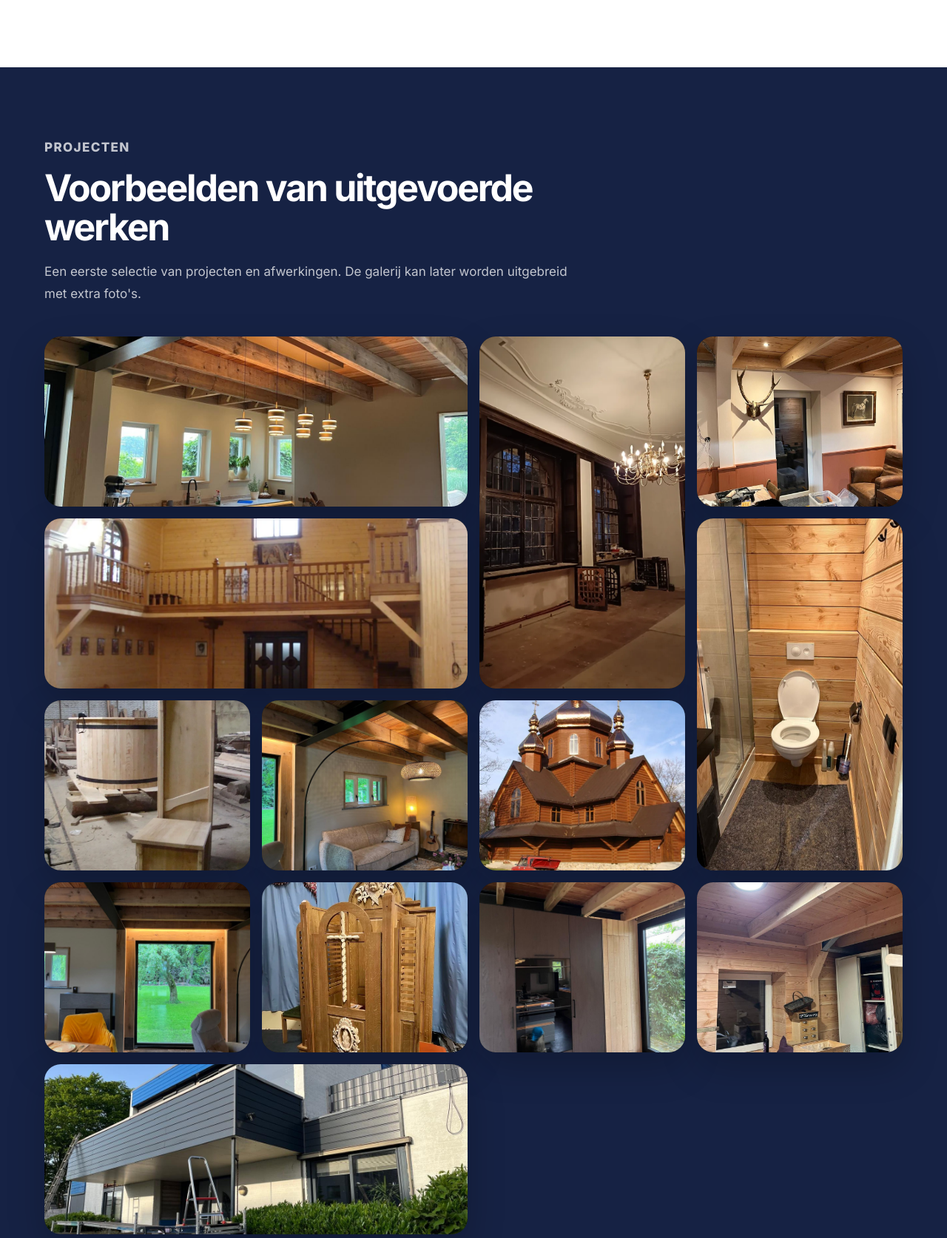
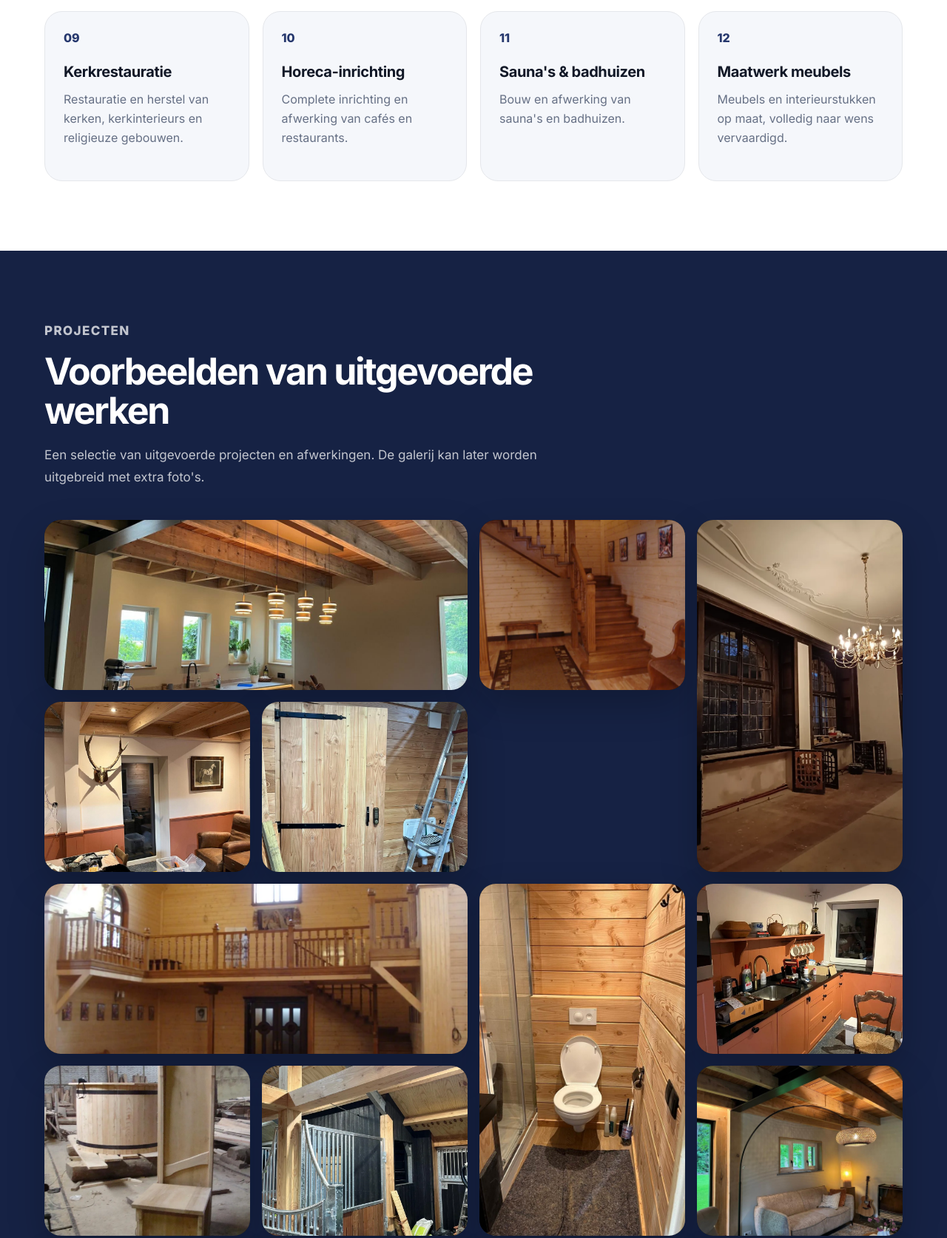
Before and after one commit to merxio-nl/allround4you, a plain HTML site: page index.html in a window 1280 px wide. Shown: the part 1976-3650 px from the top of the page at 74% size. Drawn offline with Linux system fonts and the light colour scheme.

Commit message:
Finalize website for client handover

```diff
--- a/index.html
+++ b/index.html
@@ -215,6 +215,50 @@
         Dakconstructies, tuinhuizen, borduren, bestrating en opruimwerk na bouwprojecten.
        </p>
       </article>
+      <article class="service-card">
+       <span>
+        09
+       </span>
+       <h3>
+        Kerkrestauratie
+       </h3>
+       <p>
+        Restauratie en herstel van kerken, kerkinterieurs en religieuze gebouwen.
+       </p>
+      </article>
+      <article class="service-card">
+       <span>
+        10
+       </span>
+       <h3>
+        Horeca-inrichting
+       </h3>
+       <p>
+        Complete inrichting en afwerking van cafés en restaurants.
+       </p>
+      </article>
+      <article class="service-card">
+       <span>
+        11
+       </span>
+       <h3>
+        Sauna's &amp; badhuizen
+       </h3>
+       <p>
+        Bouw en afwerking van sauna's en badhuizen.
+       </p>
+      </article>
+      <article class="service-card">
+       <span>
+        12
+       </span>
+       <h3>
+        Maatwerk meubels
+       </h3>
+       <p>
+        Meubels en interieurstukken op maat, volledig naar wens vervaardigd.
+       </p>
+      </article>
      </div>
     </div>
    </section>
@@ -230,12 +274,15 @@
        Voorbeelden van uitgevoerde werken
       </h2>
       <p>
-       Een eerste selectie van projecten en afwerkingen. De galerij kan later worden uitgebreid met extra foto's.
+       Een selectie van uitgevoerde projecten en afwerkingen. De galerij kan later worden uitgebreid met extra foto's.
       </p>
      </div>
      <div class="gallery">
       <button class="gallery-item wide" data-full="img/portfolio/work-1.jpg" type="button">
        <img alt="Interieur met houten balken en keukenafwerking" decoding="async" height="960" loading="lazy" src="img/portfolio/work-1.jpg" width="1280"/>
+      </button>
+      <button class="gallery-item" data-full="img/portfolio/work-14.webp" type="button">
+       <img alt="Trappenhuis met kluisjes en houten traptreden" decoding="async" height="960" loading="lazy" src="img/portfolio/work-14.webp" width="1280"/>
       </button>
       <button class="gallery-item tall" data-full="img/portfolio/work-10.webp" type="button">
        <img alt="Ruimte in renovatie met oude vensters en stucwerk aan het plafond" decoding="async" height="1280" loading="lazy" src="img/portfolio/work-10.webp" width="722"/>
@@ -243,26 +290,47 @@
       <button class="gallery-item" data-full="img/portfolio/work-2.jpg" type="button">
        <img alt="Binnenafwerking met houten plafond" decoding="async" height="1200" loading="lazy" src="img/portfolio/work-2.jpg" width="900"/>
       </button>
+      <button class="gallery-item" data-full="img/portfolio/work-15.webp" type="button">
+       <img alt="Houten deur met slim slot in bijgebouw" decoding="async" height="1280" loading="lazy" src="img/portfolio/work-15.webp" width="960"/>
+      </button>
       <button class="gallery-item wide" data-full="img/portfolio/work-9.webp" type="button">
        <img alt="Interieur met houten balkon, trap en lambrisering" decoding="async" height="960" loading="lazy" src="img/portfolio/work-9.webp" width="1280"/>
       </button>
       <button class="gallery-item tall" data-full="img/portfolio/work-3.jpg" type="button">
        <img alt="Sanitaire ruimte met houten wandbekleding" decoding="async" height="1200" loading="lazy" src="img/portfolio/work-3.jpg" width="900"/>
       </button>
+      <button class="gallery-item" data-full="img/portfolio/work-16.webp" type="button">
+       <img alt="Keukenrenovatie met maatwerk kastenwand" decoding="async" height="1280" loading="lazy" src="img/portfolio/work-16.webp" width="960"/>
+      </button>
       <button class="gallery-item" data-full="img/portfolio/work-11.webp" type="button">
        <img alt="Houtwerkplaats met maatwerk in aanbouw" decoding="async" height="1280" loading="lazy" src="img/portfolio/work-11.webp" width="960"/>
+      </button>
+      <button class="gallery-item" data-full="img/portfolio/work-17.webp" type="button">
+       <img alt="Stal met houten balkenconstructie en boxafscheidingen" decoding="async" height="1280" loading="lazy" src="img/portfolio/work-17.webp" width="960"/>
       </button>
       <button class="gallery-item" data-full="img/portfolio/work-4.jpg" type="button">
        <img alt="Woonruimte met houten balken en raamafwerking" decoding="async" height="960" loading="lazy" src="img/portfolio/work-4.jpg" width="1280"/>
       </button>
+      <button class="gallery-item tall" data-full="img/portfolio/work-19.webp" type="button">
+       <img alt="Gerestaureerde houten kerkdeur met snijwerk" decoding="async" height="1280" loading="lazy" src="img/portfolio/work-19.webp" width="722"/>
+      </button>
       <button class="gallery-item" data-full="img/portfolio/work-12.webp" type="button">
        <img alt="Houten gebouw met dakconstructie en koperen daktorens" decoding="async" height="1280" loading="lazy" src="img/portfolio/work-12.webp" width="960"/>
+      </button>
+      <button class="gallery-item" data-full="img/portfolio/work-18.webp" type="button">
+       <img alt="Terras met sierbestrating en beplanting" decoding="async" height="1280" loading="lazy" src="img/portfolio/work-18.webp" width="960"/>
       </button>
       <button class="gallery-item" data-full="img/portfolio/work-5.jpg" type="button">
        <img alt="Raam- en houtafwerking binnen" decoding="async" height="960" loading="lazy" src="img/portfolio/work-5.jpg" width="1280"/>
       </button>
+      <button class="gallery-item" data-full="img/portfolio/work-20.webp" type="button">
+       <img alt="Maatwerk houten sokkeltafel met decoratief snijwerk" decoding="async" height="1280" loading="lazy" src="img/portfolio/work-20.webp" width="960"/>
+      </button>
       <button class="gallery-item" data-full="img/portfolio/work-13.webp" type="button">
        <img alt="Maatwerk houten meubel met decoratief houtsnijwerk" decoding="async" height="1280" loading="lazy" src="img/portfolio/work-13.webp" width="960"/>
+      </button>
+      <button class="gallery-item" data-full="img/portfolio/work-21.webp" type="button">
+       <img alt="Op maat gemaakte houten sculptuurlamp" decoding="async" height="1280" loading="lazy" src="img/portfolio/work-21.webp" width="960"/>
       </button>
       <button class="gallery-item" data-full="img/portfolio/work-6.jpg" type="button">
        <img alt="Keuken en wandafwerking met hout" decoding="async" height="960" loading="lazy" src="img/portfolio/work-6.jpg" width="1280"/>
@@ -375,12 +443,17 @@
   <footer class="site-footer">
    <div class="container footer-inner">
     <img alt="ALLROUND4YOU Bouw &amp; Service logo" height="600" src="img/logo.jpg" width="847"/>
+    <div>
      <p>
       ©
       <span id="year">
       </span>
       ALLROUND4YOU Bouw &amp; Service. Alle rechten voorbehouden.
      </p>
+     <p>
+      KVK 97881988 · BTW NL005293262B34
+     </p>
+    </div>
    </div>
   </footer>
   <!-- FOOTER END -->
```
Also changed, not shown: img/portfolio/work-14.webp (added), img/portfolio/work-15.webp (added), img/portfolio/work-16.webp (added), img/portfolio/work-17.webp (added), img/portfolio/work-18.webp (added), img/portfolio/work-19.webp (added), img/portfolio/work-20.webp (added), img/portfolio/work-21.webp (added), 3 other files. Lines whose indentation alone changed are shown as unchanged.
